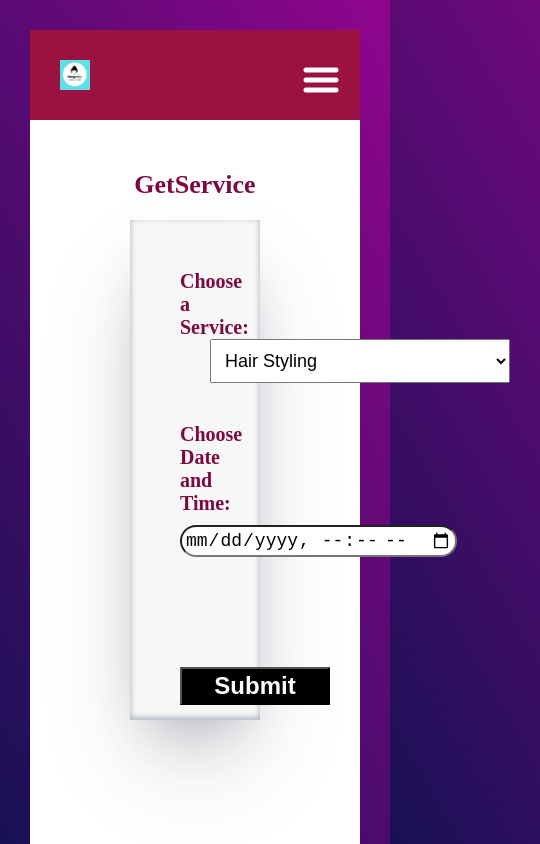
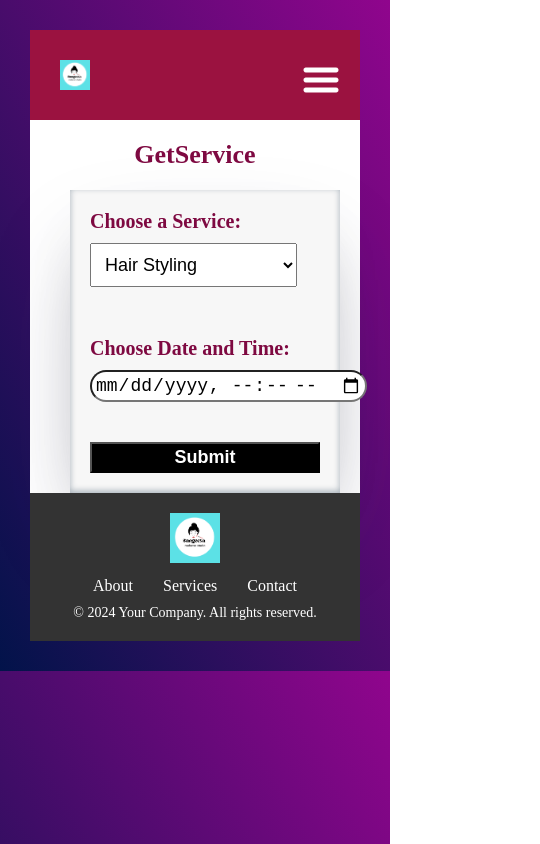
Before and after one commit to Kirtan82004/Salon-app, a React (Vite) app: page /getService in a window 390 px wide. Shown: the top 844 px of the page, 540 px wide, since content can reach past the window. Built offline with nearby package versions, Linux system fonts and the light colour scheme.

Commit message:
"Updated get serviceresponsive design

```diff
--- a/src/components/GetService/GetService.module.css
+++ b/src/components/GetService/GetService.module.css
@@ -1,37 +1,86 @@
-.maincontainer{
+.maincontainer {
     background-color: white;
-    padding: 50px 100px;
+    padding: 50px 100px; /* Default padding for larger screens */
     margin-bottom: -20px;
     text-align: center;
-    height: 100vh;
+    height: 100vh; /* Consider changing this for smaller screens */
     color: rgb(126, 9, 65);
 }
-    .card{
+
+.card {
     padding: 50px;
     background-color: #f7f7f7;
     text-align: left;
-        height: 500px;
-        width: full;
-        box-shadow: rgba(50, 50, 93, 0.25) 0px 50px 100px -20px, rgba(0, 0, 0, 0.3) 0px 30px 60px -30px, rgba(10, 37, 64, 0.35) 0px -2px 6px 0px inset;
+    height: 500px; /* Fixed height can be changed */
+    width: 100%; /* Changed to 100% for responsiveness */
+    box-shadow: rgba(50, 50, 93, 0.25) 0px 50px 100px -20px,
+                rgba(0, 0, 0, 0.3) 0px 30px 60px -30px,
+                rgba(10, 37, 64, 0.35) 0px -2px 6px 0px inset;
+}
 
-
-    }
-    .select{
+.select {
     font-size: 18px;
     padding: 10px;
     margin: 0 30px;
-        width: 300px;
+    width: 300px; /* Default width */
 }
 
-    .form{
+.form {
     display: flex;
     flex-direction: column;
 }
-    .service{
+
+.service {
     margin-bottom: 40px;
 }
-    .submit{
+
+.submit {
     font-size: 24px;
     width: 150px;
-        margin-top:100px ;
+    margin-top: 100px;
 }
+
+/* Responsive styles for tablets and phones */
+@media only screen and (max-width: 768px) {
+    .maincontainer {
+        padding: 30px 50px; /* Reduced padding for smaller screens */
+        height: auto; /* Allow height to adjust */
+    }
+
+    .card {
+        padding: 30px; /* Reduced padding for cards */
+        height: auto; /* Allow height to adjust */
+        margin: 0 10px; /* Add margin to avoid edges */
+    }
+
+    .select {
+        width: 80%; /* Wider for smaller screens */
+        margin: 10px auto; /* Centering */
+    }
+
+    .submit {
+        font-size: 20px; /* Smaller font size */
+        width: 120px; /* Adjusted width */
+        margin-top: 50px; /* Adjusted margin */
+    }
+}
+
+@media only screen and (max-width: 480px) {
+    .maincontainer {
+        padding: 20px 30px; /* Further reduced padding */
+    }
+
+    .card {
+        padding: 20px; /* Further reduced padding */
+    }
+
+    .select {
+        width: 90%; /* Almost full width on small screens */
+    }
+
+    .submit {
+        font-size: 18px; /* Further reduced font size */
+        width: 100%; /* Full width for button */
+        margin-top: 30px; /* Reduced margin */
+    }
+}
```
Lines whose indentation alone changed are shown as unchanged.
